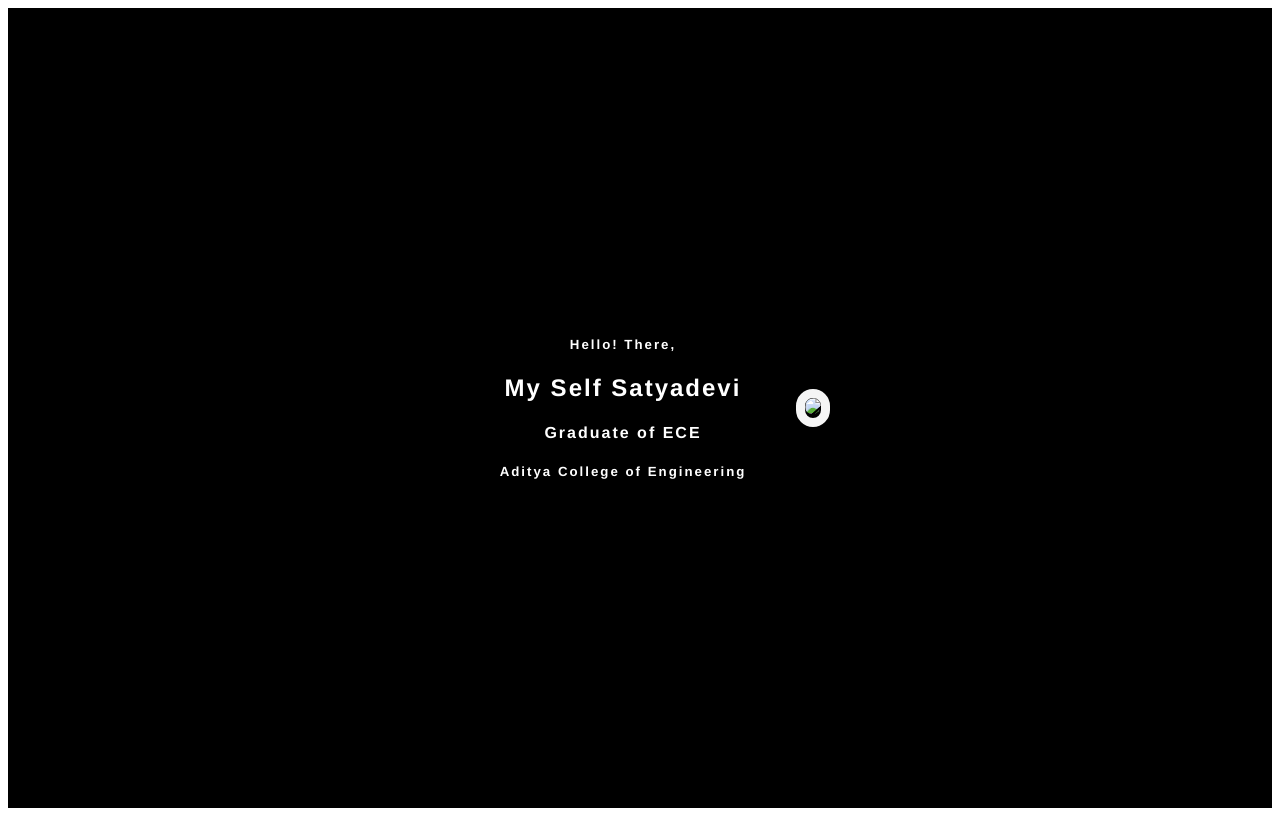
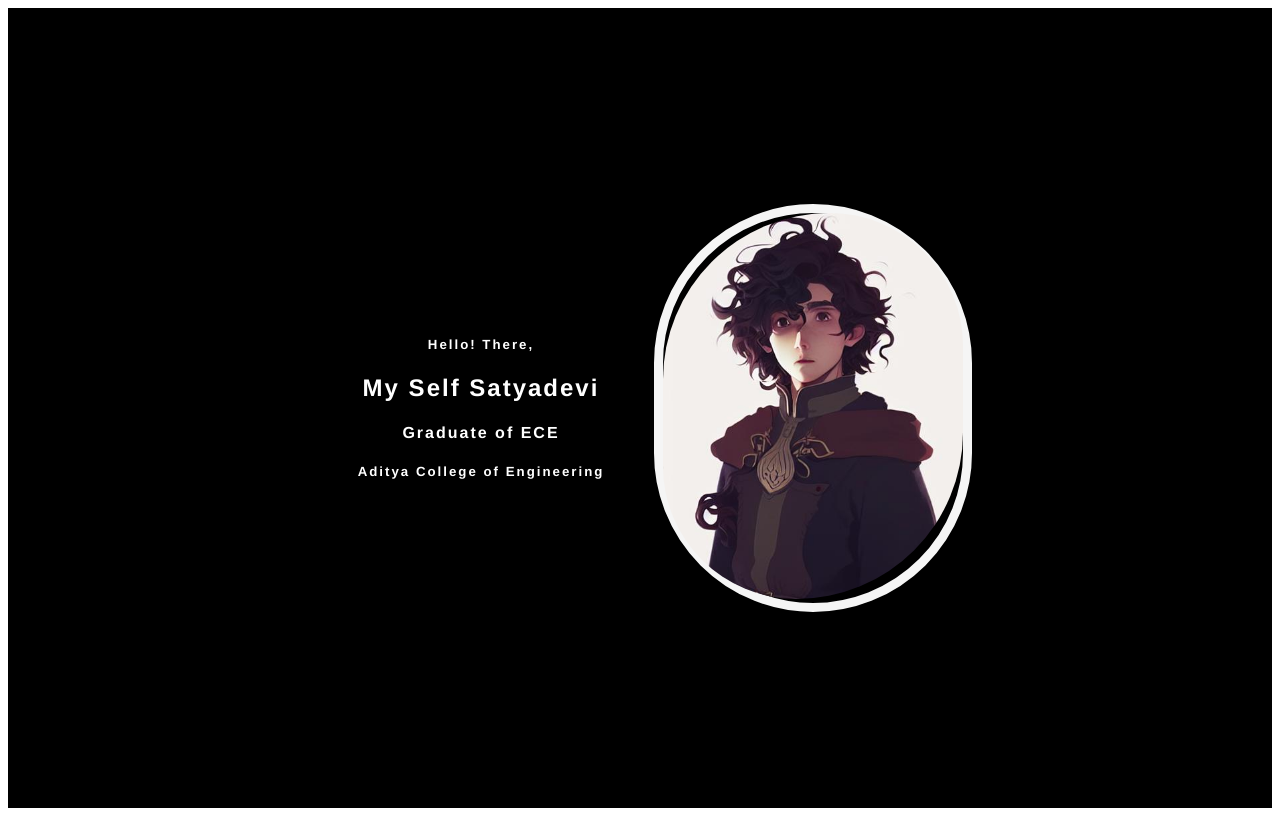
Before and after one commit to satyasanvi/satyadevi., a plain HTML site: page index.html in a window 1280 px wide. Drawn offline with Linux system fonts and the light colour scheme.

Commit message:
Update index.html

```diff
--- a/index.html
+++ b/index.html
@@ -16,7 +16,7 @@
             <h5>Aditya College of Engineering </h5>
          </div>
          <div class="right">
-            <img src="image.jpg" >
+            <img src="wield.jpg" >
          </div>
     </div>
     <script src="index.js"> </script>
```
